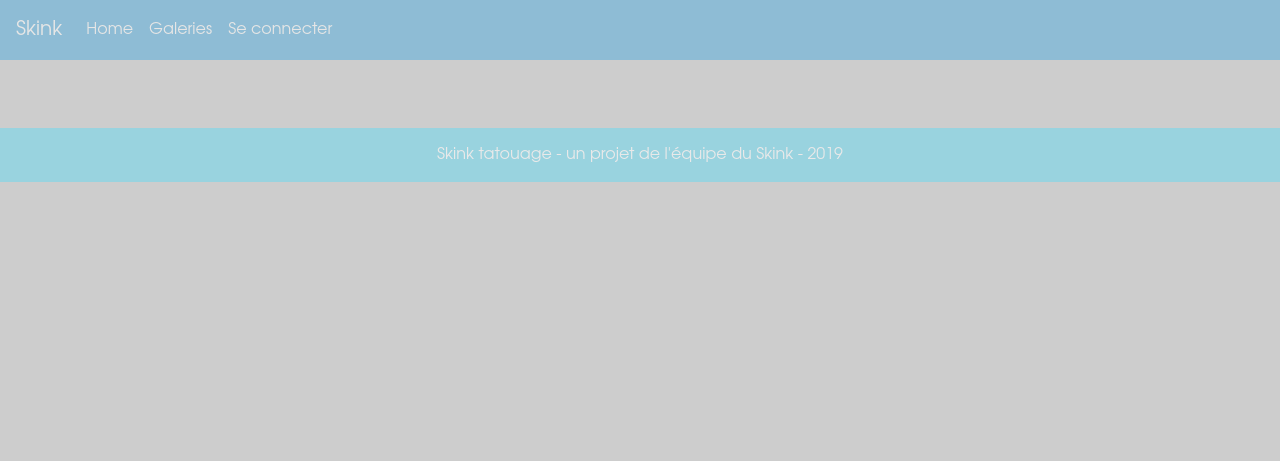
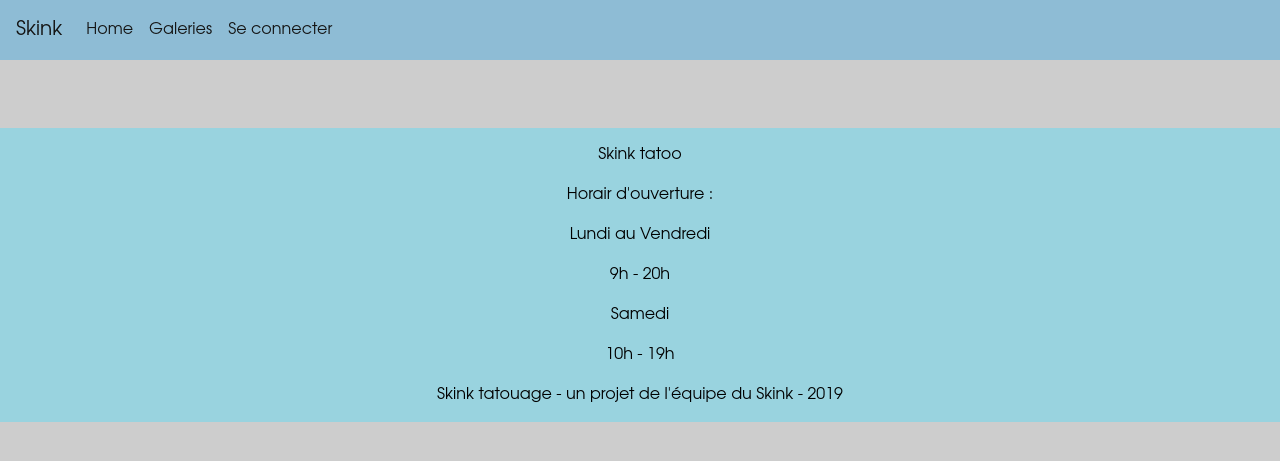
Before and after one commit to KarenKakou/skink, a PHP site: page /index.php?module=Vue_Galerie in a window 1280 px wide. Shown: the top 461 px of the page. Run offline with PHP 8.4, Linux system fonts and the light colour scheme; some libraries are stand-ins or nearby versions.

Commit message:
petite corrections vues

```diff
--- a/composants/entete.php
+++ b/composants/entete.php
@@ -27,7 +27,7 @@ echo "
               <script src=\"modules/module_messagerie/changeConv.js\"></script>
               <nav class='navbar navbar-expand-lg fixed-top'>
                 <a class='navbar-brand' href='index.php?module=acceuil'>Skink</a>
-                <button class='navbar-toggler' type='button' data-toggle='collapse' data-target='#navbarNav' aria-controls='navbarNav' aria-expanded='false' aria-label='Toggle navigation'>
+                <button class='navbar-toggler border' type='button' data-toggle='collapse' data-target='#navbarNav' aria-controls='navbarNav' aria-expanded='false' aria-label='Toggle navigation'>
                   <span class='navbar-toggler-icon'></span>
                 </button>
                 <div class='collapse navbar-collapse' id='navbarNav'>
--- a/composants/pied.php
+++ b/composants/pied.php
@@ -1,5 +1,14 @@
+
+	</section>
 
     <footer id="pied">
+
+    	<p>Skink tatoo</p>
+    	<p>Horair d'ouverture :</p>
+    	<p>Lundi au Vendredi</p>
+    	<p>9h - 20h</p>
+    	<p>Samedi</p>
+    	<p>10h - 19h</p>
 
 		<span>Skink tatouage - un projet de l'équipe du Skink - 2019</span>
 
--- a/index.php
+++ b/index.php
@@ -36,10 +36,6 @@ switch($module){
 	case "connexion":
 		$moduleALancer = new mod_Connexion();
 		$moduleALancer->launchModConnexion();
-		break;
-
-	case "inscription":
-		//à voir mais va sans doute se retrouver inutile
 		break;
 
 	case "projet":
--- a/modules/acceuil/style.css
+++ b/modules/acceuil/style.css
@@ -22,6 +22,7 @@
 }
 
 body{
+	min-width: 100%;
 	margin: auto;
 	background-color: #CDCDCD;
   	font-family: Avantgarde, TeX Gyre Adventor, URW Gothic L, sans-serif;
@@ -54,7 +55,7 @@ body{
 
 .carteTatoueur {
 	background-color: #88BBD6;
-	color: grey;
+	color: black;
 
 	padding-top:50px;
 	padding-bottom: 50px;
@@ -97,11 +98,17 @@ nav{
 }
 
 nav a {
-	color: #E9E9E9;
+	/*color: #E9E9E9;*/
+	color:black;
+}
+
+.color{
+	background-color: #e3f2fd;
+	opacity:
 }
 
 section {
-	margin-top: 70px;
+	margin-top: 60px;
 }
 
 
@@ -136,10 +143,13 @@ section {
 
 footer{
 	background-color: #99D3DF;
-	color : #E9E9E9;
+	/*color : #E9E9E9;*/
+	color:black;
 	margin-top: 10%;
 	text-align: center;
 	padding: 15px;
+	bottom:0;
+	width: 100%;
 }
 
 .bordure{
@@ -449,6 +459,16 @@ h1{
 	margin-bottom: 20px;
 }
 
+.presentation{
+	text-align: center;
+	margin-top:90px;
+	margin-bottom: 50px;
+}
+
+.presGaleries{
+	background-color: #88BBD6;
+}
+
 .carteGalerie{
 	margin-top:20px;
 	margin-bottom: 20px;
@@ -512,6 +532,7 @@ h1{
 
 #blockBtnRdv{
 	border-radius: 10px;
+	background-color: #88BBD6;
 }
 
 #blockRdv{
--- a/modules/module_galerie/Vue_Galerie.php
+++ b/modules/module_galerie/Vue_Galerie.php
@@ -12,12 +12,14 @@ if(!defined('CONST_INCLUDE'))
         public function afficherTousTatoueursGalerie($array) {
             ?>
 
-            <div class='container'>
+            <div class='container presentation'>
 
-                <p></p>
+                <p>Vous pouvez consulter en ligne les créations de nos tatoueurs</p>
+                <p>N'hésitez pas à venir nous voir au shop pour tout renseignement !</p>
+                <p>Mais si vous n'aimez pas vous déplacer, contacter les tatoueurs qui vous interrese</p>
 
             </div>
-            <div class="container bg-dark">
+            <div class="container presGaleries">
                   <div class="row">
 
             <?php
@@ -30,7 +32,7 @@ if(!defined('CONST_INCLUDE'))
                         <div class='col-12 col-md'>
                         <div class='card carteGalerie'>
                             </br><a href=\"index.php?module=galerie&action=voirGalerie&id=".$idTatoueur."\">
-                            <img src='images/images_avatar/$avatar' style=\"width: 300px; height: 300px; border-radius: 50%\"></a></br>
+                            <img src='images/images_avatar/$avatar' class='rounded-circle'></a></br>
                             </a></br>
                             <div class='card-body'>
                                 <a href='index.php?module=galerie&action=voirGalerie&id=".$idTatoueur."'><h5 class='card-text text-body'>$nomTatoueur</h5></a>
--- a/modules/module_rdv/Vue_rdv.php
+++ b/modules/module_rdv/Vue_rdv.php
@@ -11,7 +11,7 @@ class Vue_rdv
         <div class='container pageRdv'>
 
             <div class='row'>
-                <div class='col-md-3 bg-dark' id='blockBtnRdv'>
+                <div class='col-md-3' id='blockBtnRdv'>
                     <div class='btnRdv'>
                         <button type='button' id=\"".$_SESSION['idCompte']."\" class='btn btn-primary btn-lg btn-block' onClick='redirectionAfficheRdv(this.id)'>Voir mes RDV</button><br/>";
                         if($_SESSION['Statut']==2){
```
